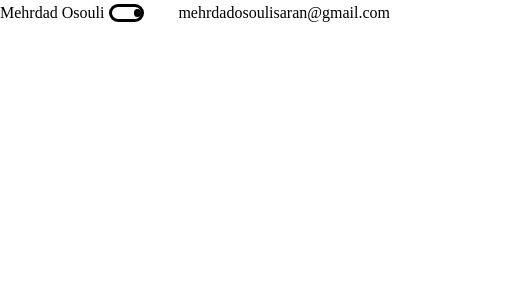
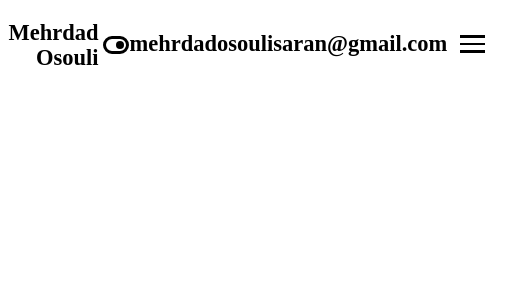
Before and after one commit to mehrdadosouli/My-Resume-React, a React (Vite) app: page / in a window 390 px wide. Shown: the top 300 px of the page, 515 px wide, since content can reach past the window. Built offline with nearby package versions, Linux system fonts and the light colour scheme.

Commit message:
complate header mobile and desctop

```diff
--- a/package.json
+++ b/package.json
@@ -11,7 +11,9 @@
   },
   "dependencies": {
     "react": "^18.2.0",
-    "react-dom": "^18.2.0"
+    "react-dom": "^18.2.0",
+    "react-icons": "^4.12.0",
+    "swiper": "^11.0.5"
   },
   "devDependencies": {
     "@types/react": "^18.2.37",
--- a/src/components/header/Header.jsx
+++ b/src/components/header/Header.jsx
@@ -1,21 +1,70 @@
-import React, { useRef } from 'react';
+import React, { useEffect, useRef, useState } from 'react';
 import styles from './header.module.css'
+
 const Header = () => {
+    const [open,setOpen]=useState(false)
+    const [changeWith,setChangeWith]=useState(0)
     const spanElem=useRef()
+    const clickBtnMenu=useRef()
     const clickHandler = ()=>{
         spanElem.current.classList.toggle(styles.night)
     }
+    // hamburger btn
+    const clickBtn=()=>{
+        clickBtnMenu.current.classList.toggle(styles.open)
+        let btn1=clickBtnMenu.current.querySelectorAll('span')[0]
+        let btn2=clickBtnMenu.current.querySelectorAll('span')[1]
+        let btn3=clickBtnMenu.current.querySelectorAll('span')[2]
+        if(open){
+            btn1.style.cssText='transform:rotate(0deg);transform-origin:0;'
+            btn2.style.cssText='display:block'
+            btn3.style.cssText='transform:rotate(0deg);transform-origin: 0;'
+            setOpen(false)
+        }else{
+            btn1.style.cssText='transform:rotate(45deg);transform-origin: 2px 3px;'
+            btn2.style.cssText='display:none'
+            btn3.style.cssText='transform:rotate(-45deg);transform-origin: 2px 0;'
+            setOpen(true)
+        }
+
+
+    }
+    useEffect(()=>{
+        window.addEventListener('resize',()=>{
+            setChangeWith(window.innerWidth)
+        })
+    },[changeWith])
     return (
         <>
-            <div className='flex justify-between items-center'>
-                <span><a href="#">mehrdadosoulisaran@gmail.com</a></span>
+        {
+            changeWith > 992 ?
+            <div className='flex justify-between items-center container my-8'>
+                <span><a className='font-bold text-4xl' href="#">mehrdadosoulisaran@gmail.com</a></span>
                 <div className='flex items-center gap-2'>
-                    <div className='w-14 h-7 border-black border-[3px] p-1 rounded-2xl relative' onClick={clickHandler}>
-                        <div ref={spanElem} className='absolute transition-all rounded-lg inline-block w-3 h-3 bg-black top-0 bottom-0 m-auto'></div>
+                    <div className='w-14 h-7 hover:cursor-pointer border-black border-[3px] p-1 rounded-2xl relative' onClick={clickHandler}>
+                        <div ref={spanElem} className='absolute transition-all rounded-lg mr-1 inline-block w-3 h-3 bg-black top-0 bottom-0 m-auto'></div>
                     </div>
-                    <span>Mehrdad Osouli</span>
+                    <span className='font-bold text-4xl'>Mehrdad Osouli</span>
                 </div>
             </div>
+            :
+            <div className='flex justify-between items-center container my-8'>
+               <div className='flex items-center'>
+                <div className='relative hover:cursor-pointer w-10 h-8 ' onClick={clickBtn} ref={clickBtnMenu}>
+                    <span className='w-10 h-1 bg-black inline-block absolute top-0 transition'></span>
+                    <span className='w-10 h-1 bg-black inline-block absolute top-3 transition'></span>
+                    <span className='w-10 h-1 bg-black inline-block absolute top-6 transition'></span>
+                </div>
+                <span><a className='font-bold text-4xl mr-5' href="#">mehrdadosoulisaran@gmail.com</a></span>
+               </div>
+                <div className='flex items-center gap-2'>
+                    <div className='w-14 h-7 hover:cursor-pointer border-black border-[3px] p-1 rounded-2xl relative' onClick={clickHandler}>
+                        <div ref={spanElem} className='absolute transition-all rounded-lg mr-1 inline-block w-3 h-3 bg-black top-0 bottom-0 m-auto'></div>
+                    </div>
+                    <span className='font-bold text-4xl'>Mehrdad Osouli</span>
+                </div>
+            </div>
+        }
         </>
     );
 };
--- a/src/components/header/header.module.css
+++ b/src/components/header/header.module.css
@@ -1,3 +1,6 @@
 .night{
-    transform: translateX(-20px);
+    transform: translateX(-17px);
 }
+.open{
+
+}
--- a/src/index.css
+++ b/src/index.css
@@ -22,7 +22,10 @@
 }
 
 @layer components {
-
+  .container{
+    width: 85%;
+    margin: auto;
+  }
 }
 body {
   font-size: 1.6rem;
--- a/tailwind.config.js
+++ b/tailwind.config.js
@@ -4,6 +4,7 @@ export default {
     "./src/**/*.{js,ts,jsx,tsx}",
   ],
   theme: {
+
     fontFamily:{'iransans':'iransans','iransansbold':'iransansbold','MorabbaBold':'Morabba-Bold'},
     extend: {},
   },
```
Also changed, not shown: 1 other file (tests, documents, lock files or other folders).
